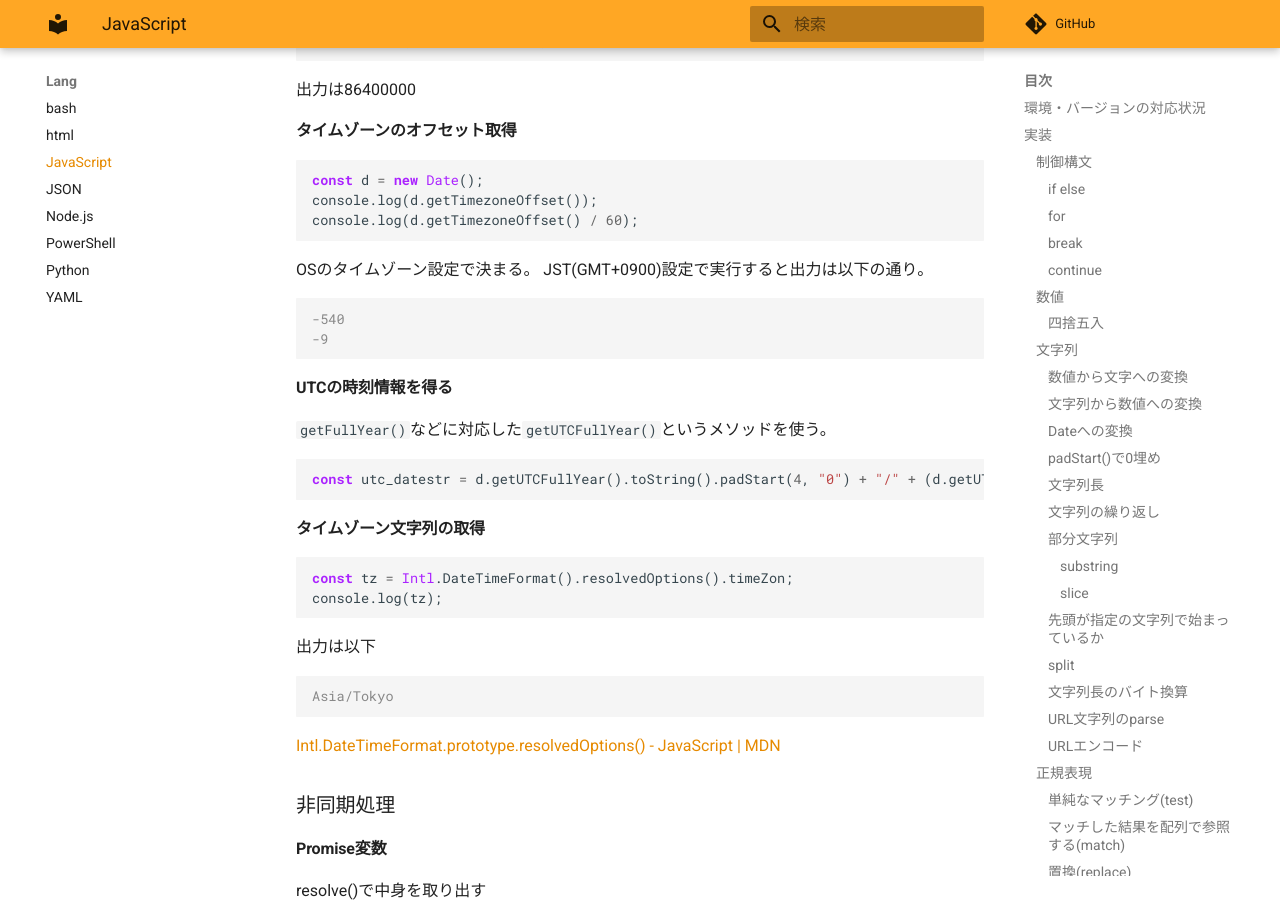
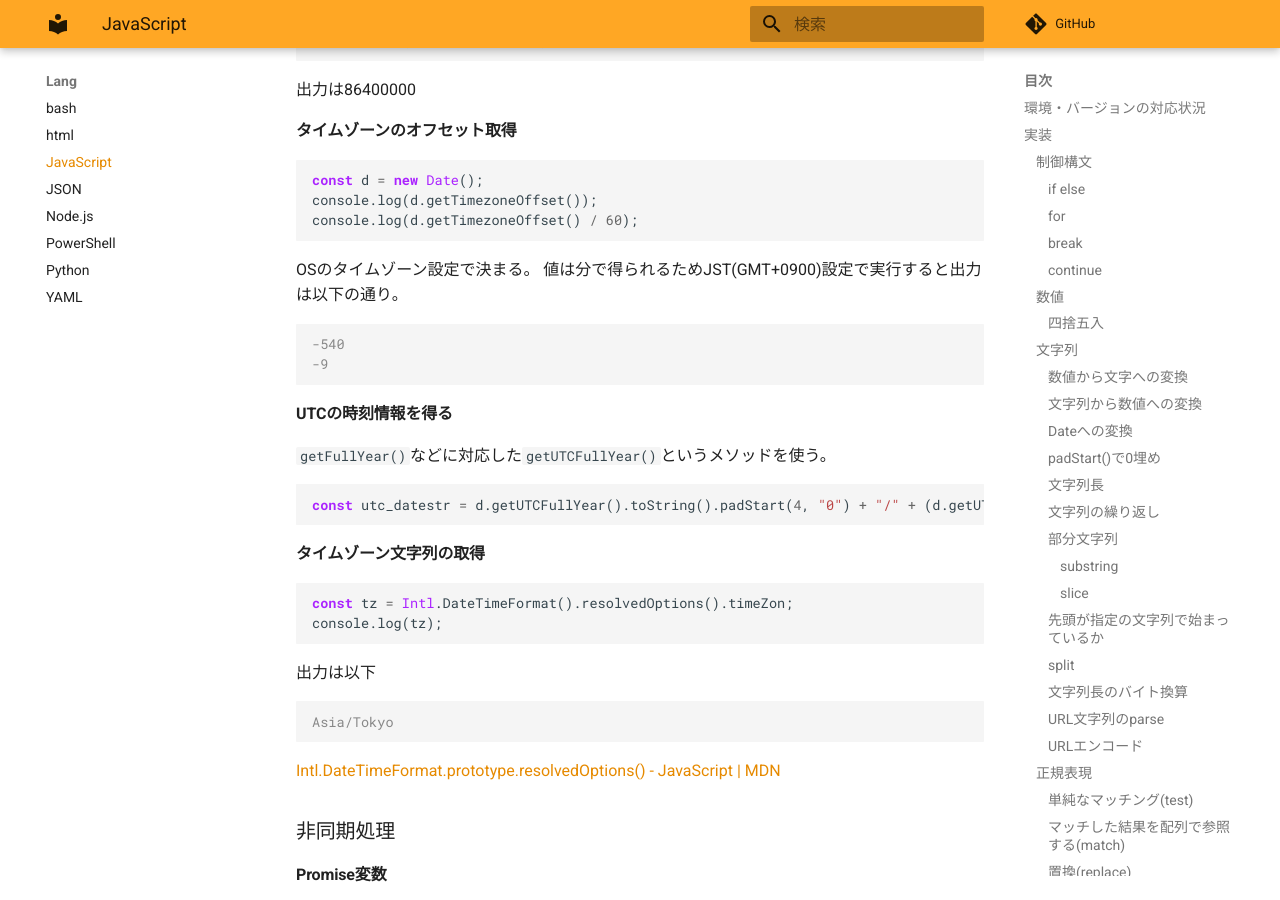
Before and after one commit to zaki-lknr/docs, an MkDocs documentation site: the page built from docs/lang/js.md, in a window 1280 px wide and 900 px high, scrolled down 10816 px. Built offline with MkDocs 1.6.1 and Material for MkDocs 9.7.7, drawn with Linux system fonts in a browser that asks for light colours; comment, search, counter and statistics services are not loaded.

Commit message:
add: lang/javascript: getTimezoneOffset()の補足

````diff
--- a/docs/lang/js.md
+++ b/docs/lang/js.md
@@ -578,7 +578,7 @@ console.log(d.getTimezoneOffset() / 60);
 ```
 
 OSのタイムゾーン設定で決まる。
-JST(GMT+0900)設定で実行すると出力は以下の通り。
+値は分で得られるためJST(GMT+0900)設定で実行すると出力は以下の通り。
 
 ```console
 -540
````
